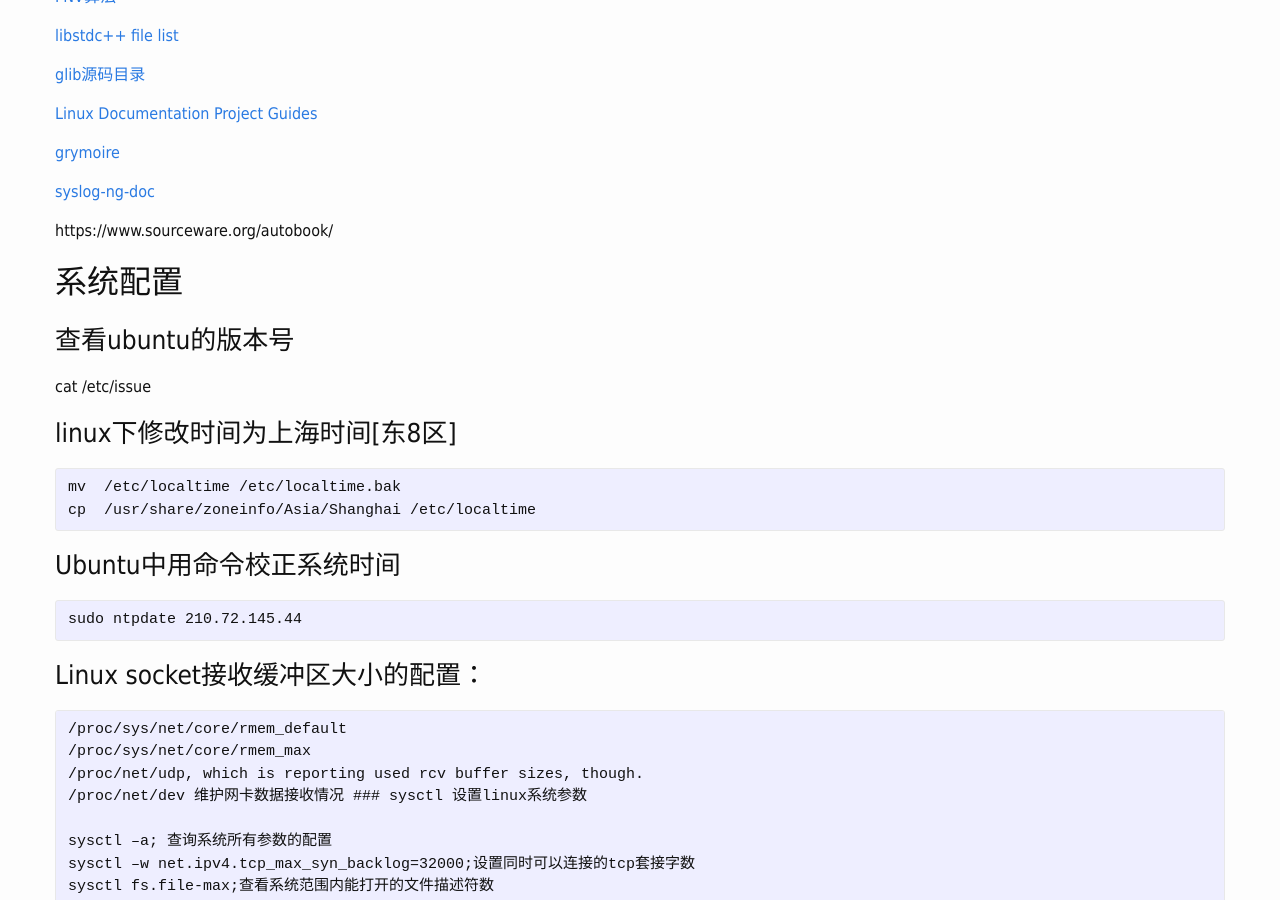
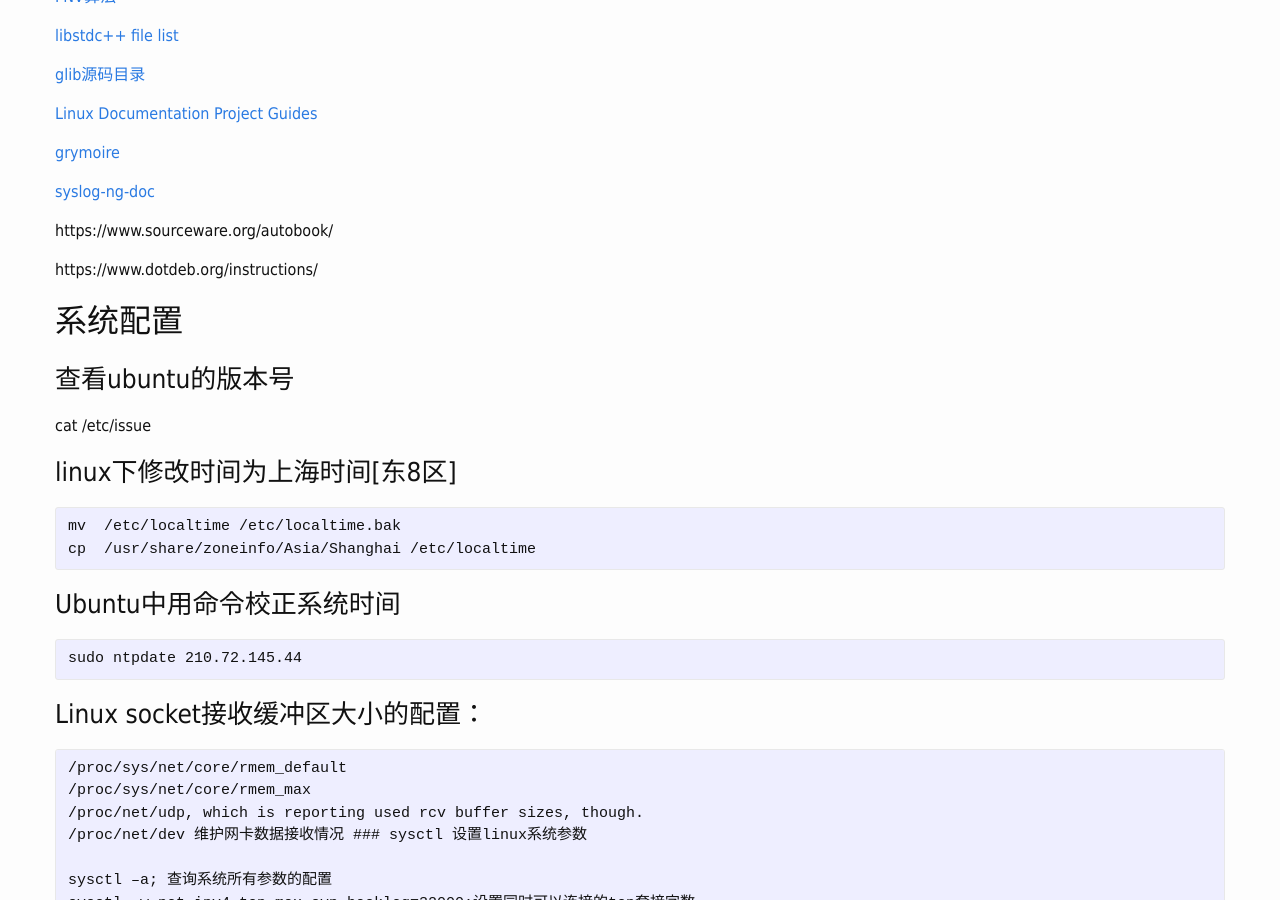
Before and after one commit to haska1025/haska1025.github.io, a Jekyll site: the page built from _posts/2015-02-10-linux常用命令使用集锦.markdown, in a window 1280 px wide and 900 px high, scrolled down 356 px. Built offline with Jekyll 4.4.1, drawn with Linux system fonts in a browser that asks for light colours; part of the change alters nothing that is shown.

Commit message:
Update 2015-02-10-linux常用命令使用集锦.markdown

```diff
--- a/_posts/2015-02-10-linux常用命令使用集锦.markdown
+++ b/_posts/2015-02-10-linux常用命令使用集锦.markdown
@@ -21,6 +21,8 @@ categories: linux
 [syslog-ng-doc][syslog-ng-doc]
 
 https://www.sourceware.org/autobook/
+
+https://www.dotdeb.org/instructions/
 
 [makelinux]:  http://www.makelinux.com
 [fnv]:   http://isthe.com/chongo/tech/comp/fnv/#FNV-0
```
